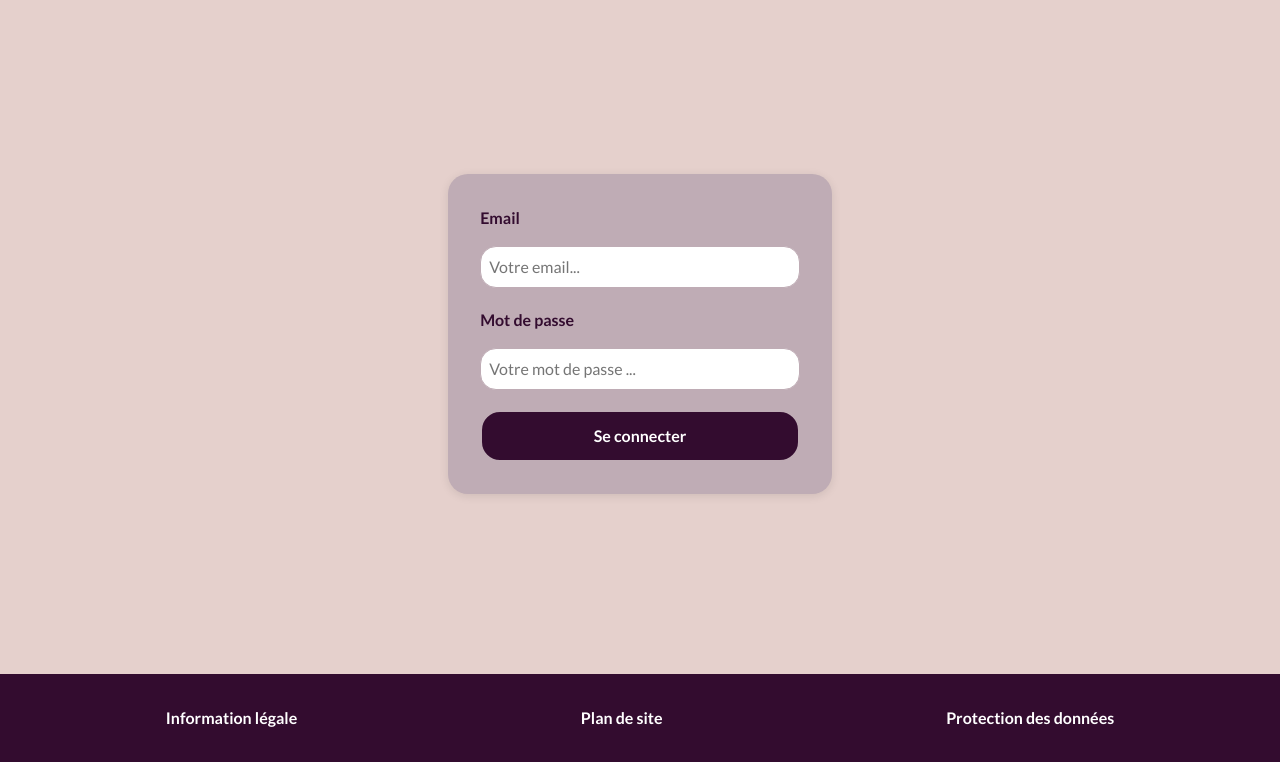
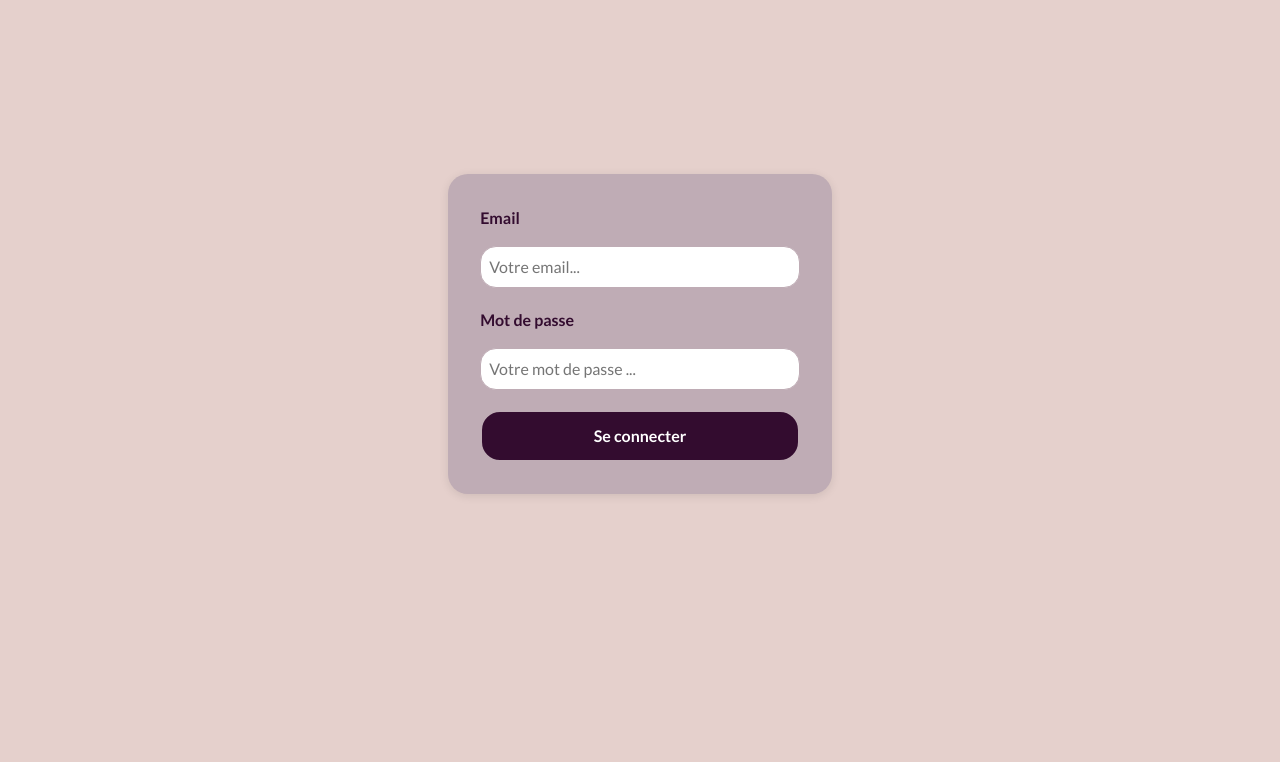
Before and after one commit to StephanieLuciaM/independant-seniorlove-front, a website built with Vite: page src/assets/templates/admin.html in a window 1280 px wide. Shown: the part 101-863 px from the top of the page. After the commit the page ends 800 px from the top, so only its background shows below. Built offline with nearby package versions, Linux system fonts and the light colour scheme; a web font is replaced by a local one.

Commit message:
fix page admin

```diff
--- a/src/assets/templates/admin.html
+++ b/src/assets/templates/admin.html
@@ -45,13 +45,6 @@
         </template>
 
     </main>
-    <footer class="footer">
-        <div class="footer__links">
-            <a href="#" class="footer__link">Information légale</a>
-            <a href="#" class="footer__link">Plan de site</a>
-            <a href="#" class="footer__link">Protection des données</a>
-        </div>
-    </footer>
 
 </body>
 </html>
```
